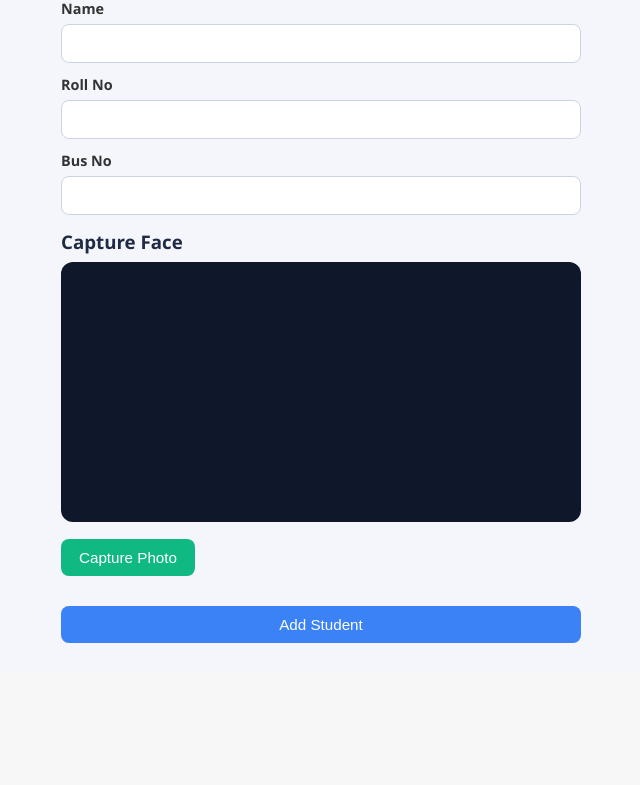
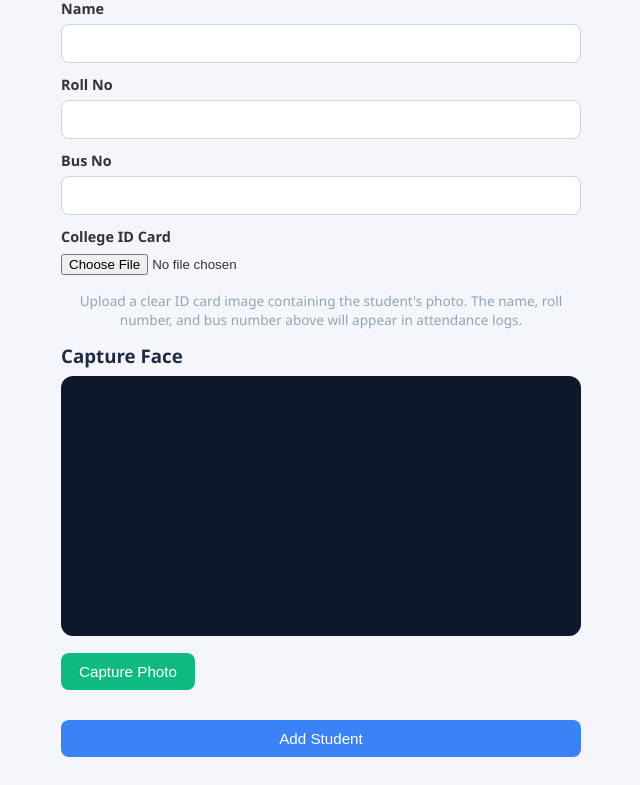
Before and after one commit to praveenkumar21122006/bus-attendance, a Flask app: page /add_student in a window 1280 px wide. Shown: the part 135-920 px from the top of the page, without its empty margins (319-959 px from the left). Before the commit the page ends 778 px from the top, so only its background shows below. Run offline with Flask 3, Linux system fonts and the light colour scheme; a user stored in the database is signed in.

Commit message:
Support college ID card attendance records

```diff
--- a/app.py
+++ b/app.py
@@ -281,6 +281,7 @@ def add_student():
         roll_no = request.form.get("roll_no", "").strip()
         bus_no = request.form.get("bus_no", "").strip()
         image_data = request.form.get("image_data", "")
+        id_card_file = request.files.get("id_card")
 
         if not (name and roll_no and bus_no):
             flash("All fields are required.", "error")
@@ -301,22 +302,27 @@ def add_student():
         except ImportError:
             fr_encodings = None
 
-        if image_data and fr_encodings:
+        if (image_data or id_card_file) and fr_encodings:
             try:
-                img_bytes = base64.b64decode(image_data.split(",")[1])
+                if id_card_file and id_card_file.filename:
+                    img_bytes = id_card_file.read()
+                else:
+                    img_bytes = base64.b64decode(image_data.split(",")[1])
                 np_arr = np.frombuffer(img_bytes, np.uint8)
                 img = cv2.imdecode(np_arr, cv2.IMREAD_COLOR)
+                if img is None:
+                    raise ValueError("The ID card image could not be read")
                 rgb = cv2.cvtColor(img, cv2.COLOR_BGR2RGB)
                 encs = fr_encodings(rgb)
                 if not encs:
-                    flash("No face detected. Please use a clear photo.", "error")
+                    flash("No face detected on the ID card. Upload a clear card image or capture a face photo.", "error")
                     conn.close()
                     return redirect(url_for("add_student"))
 
-                # Save student image to dataset
+                # Save the ID card image as the student's registered evidence.
                 student_dir = os.path.join(DATASET_DIR, roll_no)
                 os.makedirs(student_dir, exist_ok=True)
-                image_path = os.path.join(student_dir, f"{roll_no}.jpg")
+                image_path = os.path.join(student_dir, f"{roll_no}_id_card.jpg")
                 cv2.imwrite(image_path, img)
 
                 # Save encoding for all registered faces
--- a/templates/add_student.html
+++ b/templates/add_student.html
@@ -27,7 +27,7 @@
         {% endwith %}
 
         <h2>Add Student</h2>
-        <form method="POST" action="{{ url_for('add_student') }}" id="student-form">
+        <form method="POST" action="{{ url_for('add_student') }}" id="student-form" enctype="multipart/form-data">
             <label for="name">Name</label>
             <input type="text" id="name" name="name" required>
 
@@ -36,6 +36,10 @@
 
             <label for="bus_no">Bus No</label>
             <input type="text" id="bus_no" name="bus_no" required>
+
+            <label for="id_card">College ID Card</label>
+            <input type="file" id="id_card" name="id_card" accept="image/*">
+            <p class="hint">Upload a clear ID card image containing the student's photo. The name, roll number, and bus number above will appear in attendance logs.</p>
 
             <h3>Capture Face</h3>
             <video id="video" width="100%" autoplay muted playsinline></video>
@@ -70,9 +74,10 @@
         });
 
         document.getElementById("student-form").addEventListener("submit", (e) => {
-            if (!captured) {
+            const hasIdCard = document.getElementById("id_card").files.length > 0;
+            if (!captured && !hasIdCard) {
                 e.preventDefault();
-                alert("Please capture a face photo first.");
+                alert("Please upload a college ID card or capture a face photo first.");
             }
         });
     </script>
--- a/templates/attendance.html
+++ b/templates/attendance.html
@@ -83,7 +83,7 @@
                         <th>Time</th>
                         <th>Name</th>
                         <th>Bus No</th>
-                        <th>Photo</th>
+                        <th>ID Card / Photo</th>
                         <th>Status</th>
                     </tr>
                 </thead>
@@ -119,7 +119,7 @@
                         <th>Name</th>
                         <th>Roll No</th>
                         <th>Bus No</th>
-                        <th>Photo</th>
+                        <th>ID Card / Photo</th>
                         <th>Status</th>
                     </tr>
                 </thead>
```
